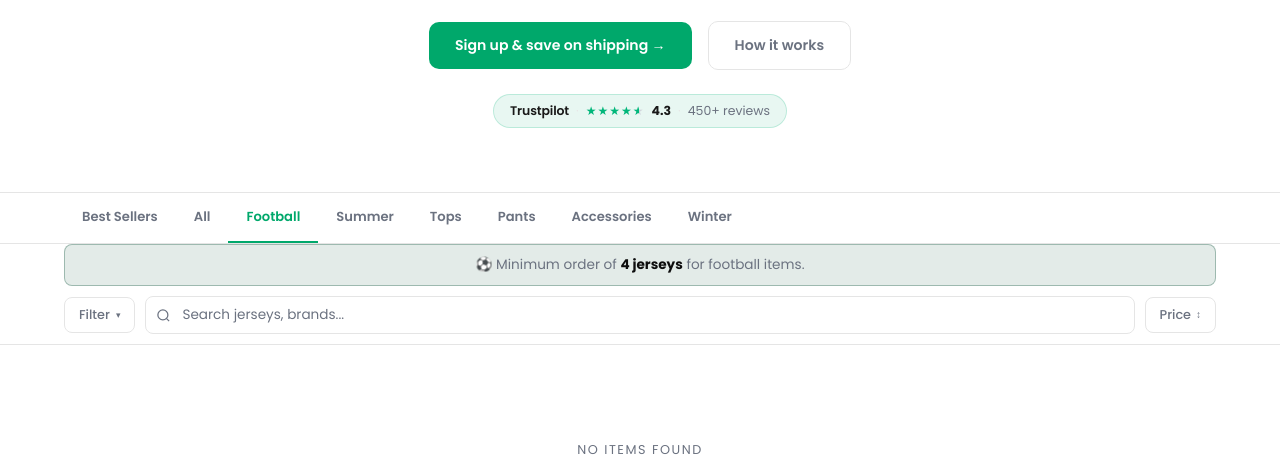
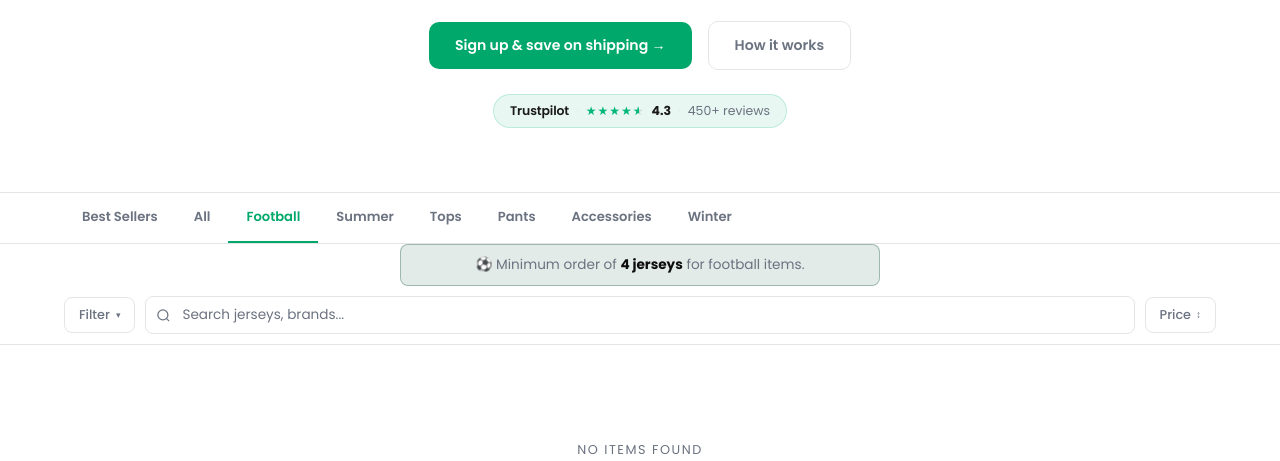
Before and after one commit to Proton452/archive-fashion, a plain HTML site: page index.html in a window 1280 px wide. Shown: the part 339-800 px from the top of the page. Drawn offline with Linux system fonts and the light colour scheme; no server answers; a script that the page names is missing.

Commit message:
fix: center football notice with max-width and auto margins

```diff
--- a/css/style.css
+++ b/css/style.css
@@ -547,7 +547,8 @@ a { text-decoration: none; color: inherit; }
 ================================================ */
 .football-notice {
   display: none;
-  margin: 0 var(--pad-x);
+  max-width: 480px;
+  margin: 0 auto;
   padding: 10px 16px;
   background: rgba(26, 92, 71, 0.12);
   border: 1px solid rgba(26, 92, 71, 0.35);
```
